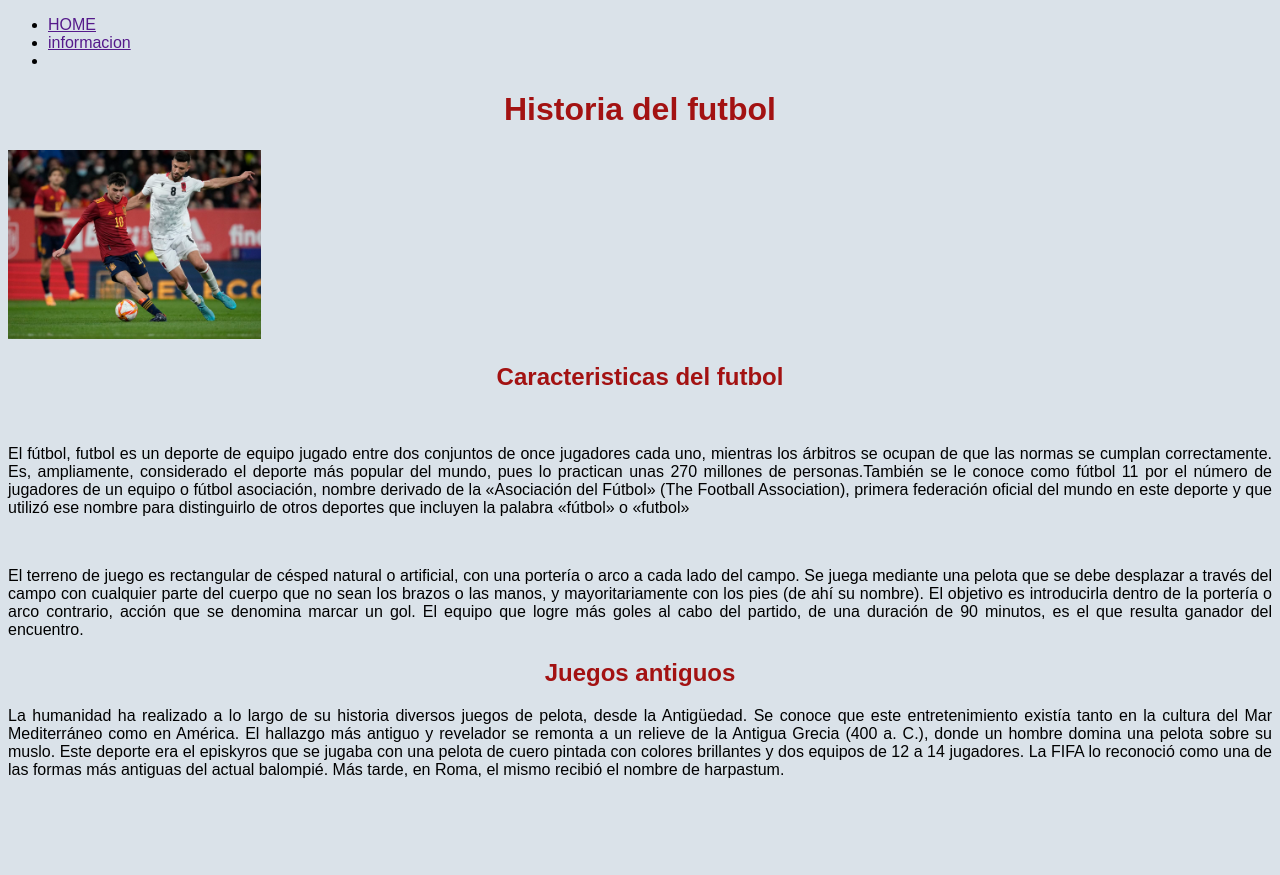
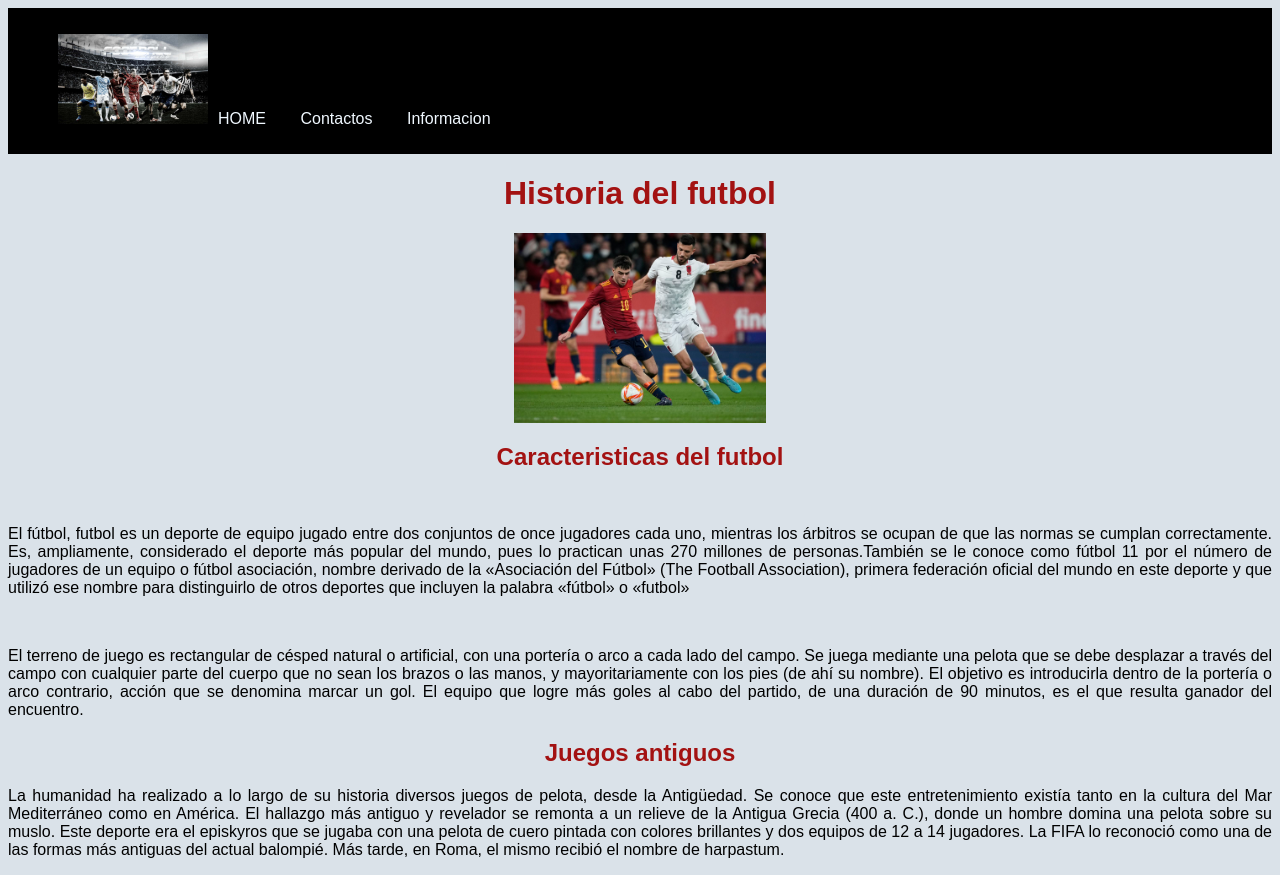
Before and after one commit to santiagorivera07/taller-enlaces, a plain HTML site: page index.html in a window 1280 px wide. Before the commit the page ends 800 px from the top, so only its background shows below. Drawn offline with Linux system fonts and the light colour scheme.

Commit message:
index.html

```diff
--- a/index.html
+++ b/index.html
@@ -17,14 +17,31 @@
         }
         .img01{
             width: 20%;
-            height: 20%;
+            height: auto
+
         }
         .box{
             margin: 0 auto;
             display: flex;
-            border: 2px solid blue;
+            border: 2px solid rgb(3, 3, 182);
             padding: auto;
-            /*width: 40%;*/
+            /*width: 20%;*/
+        }
+        nav{
+            background-color: black;
+            color: rgb(246, 246, 246);
+            padding: 10px;
+            text-align: left;
+        }
+        a{
+            color: aliceblue;
+            text-decoration: none;
+            padding: 10px;
+        }
+        li{
+            display: inline;
+            margin-right: 10px;
+
         }
     </style>
 </head>
@@ -32,15 +49,15 @@
     <div>
         <nav>
             <ul>
-                <li><a href="">HOME</a></li>
-                <li><a href="">informacion</a></li>
-                <li><a href=""></a></li>
+                <li> <img src="imagenes/futbol-en-la-pc-o57nxh440u4zi0xa.jpg" width="150px"><a href="index.html">HOME</a></li>
+                <li><a href="contactos.html">Contactos</a></li>
+                <li><a href="info.html">Informacion</a></li>
             </ul>
         </nav>
     </div>
     <div >
         <h1>Historia del futbol</h1>
-        <img class="img01" src="imagenes/f.elconfidencial.com_original_9ef_43c_97e_9ef43c97e95f47883dc33eea68b1d7a7.jpg" alt="" title="Presentacion" srcset="">
+        <img  class ="img01" src="imagenes/f.elconfidencial.com_original_9ef_43c_97e_9ef43c97e95f47883dc33eea68b1d7a7.jpg" style="display: block; margin: auto;" alt="" title="Presentacion" srcset="">
     </div>
 
     <div>
```
Also changed, not shown: contactos.html (+10 -0 lines), info.html (+37 -0 lines), 1 other file.
